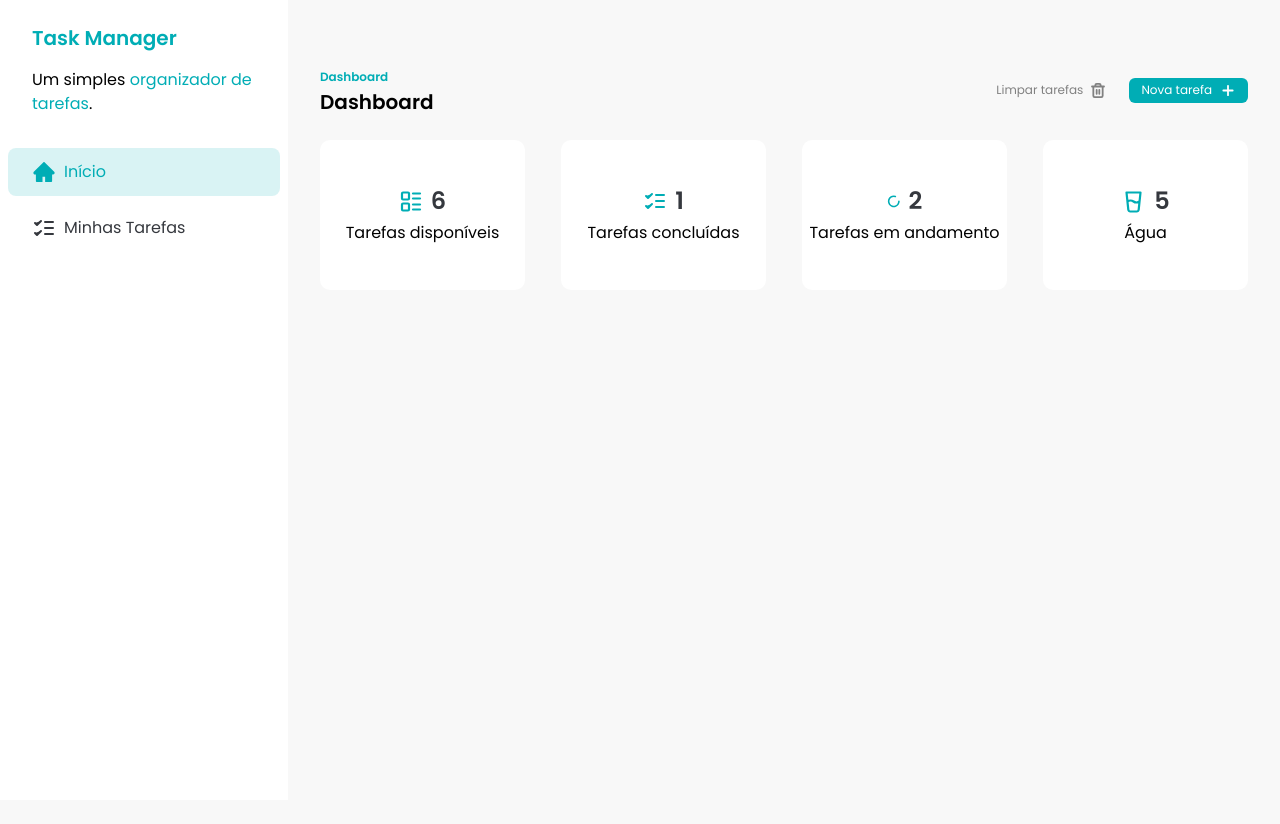
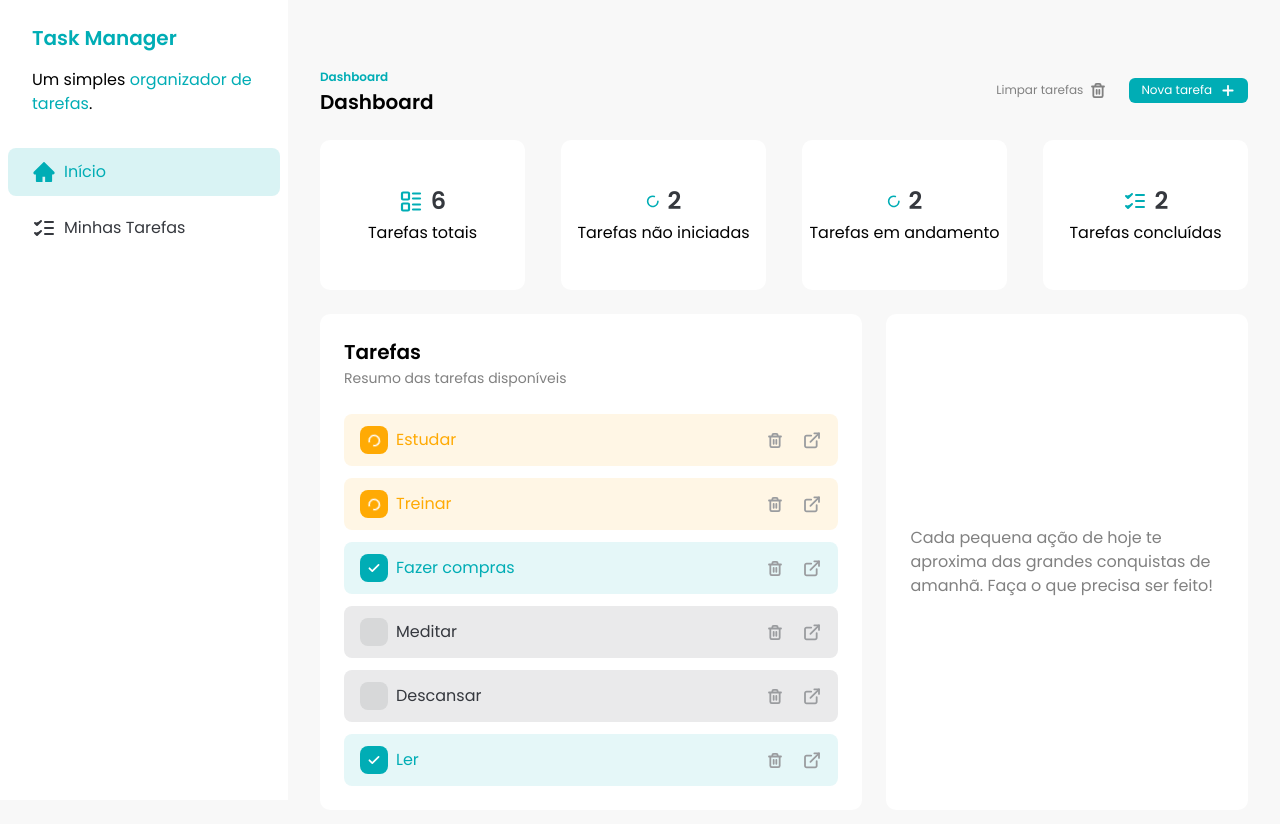
Before and after one commit to valmir-vasconcelos/fsc-task-manager, a React (Vite) app: page / in a window 1280 px wide. Shown: the top 824 px of the page. Before the commit the page ends 800 px from the top, so only its background shows below. Built offline with nearby package versions, Linux system fonts and the light colour scheme; data requests are answered from the project's data file.

Commit message:
Dashboard concluído

```diff
--- a/db.json
+++ b/db.json
@@ -40,7 +40,7 @@
       "title": "Ler",
       "description": "Ler livro sobre finanças",
       "time": "morning",
-      "status": "not_started"
+      "status": "done"
     }
   ]
 }
--- /dev/null
+++ b/src/components/DashboardCards.jsx
@@ -0,0 +1,42 @@
+import { LoaderIcon, Tasks2Icon, TasksIcon } from "../assets/icons";
+import { useGetTasks } from "../hooks/data/use-get-tasks";
+import DashboardCard from "./DashboardCard";
+
+const DashboardCards = () => {
+  const { data: tasks } = useGetTasks();
+
+  const notStartedTasks = tasks?.filter(
+    (task) => task.status === "not_started"
+  ).length;
+  const inProgressTasks = tasks?.filter(
+    (task) => task.status === "in_progress"
+  ).length;
+  const completedTasks = tasks?.filter((task) => task.status === "done").length;
+
+  return (
+    <div className="grid grid-cols-4 gap-9">
+      <DashboardCard
+        icon={<Tasks2Icon />}
+        mainText={tasks?.length}
+        secondaryText="Tarefas totais"
+      />
+      <DashboardCard
+        icon={<LoaderIcon />}
+        mainText={notStartedTasks}
+        secondaryText="Tarefas não iniciadas"
+      />
+      <DashboardCard
+        icon={<LoaderIcon />}
+        mainText={inProgressTasks}
+        secondaryText="Tarefas em andamento"
+      />
+      <DashboardCard
+        icon={<TasksIcon />}
+        mainText={completedTasks}
+        secondaryText="Tarefas concluídas"
+      />
+    </div>
+  );
+};
+
+export default DashboardCards;
--- a/src/components/TaskItem.jsx
+++ b/src/components/TaskItem.jsx
@@ -6,9 +6,12 @@ import TrashIcon from "../assets/icons/trash.svg?react";
 import Button from "./Button";
 import { Link } from "react-router-dom";
 import { useDeleteTask } from "../hooks/data/use-delete-task";
+import { useUpdateTask } from "../hooks/data/use-update-task";
 
-const TaskItem = ({ task, handleCheckboxClick }) => {
+const TaskItem = ({ task }) => {
   const { mutate: mutateDeleteTask, isPending } = useDeleteTask(task.id);
+
+  const { mutate: mutateUpdateTask } = useUpdateTask(task.id);
 
   const handleDeleteClick = async () => {
     mutateDeleteTask(undefined, {
@@ -19,6 +22,31 @@ const TaskItem = ({ task, handleCheckboxClick }) => {
         toast.error("Erro ao deletar tarefa");
       },
     });
+  };
+
+  const getNewStatus = () => {
+    if (task.status === "not_started") {
+      return "in_progress";
+    }
+    if (task.status === "in_progress") {
+      return "done";
+    }
+    return "not_started";
+  };
+
+  const handleCheckboxClick = () => {
+    mutateUpdateTask(
+      {
+        status: getNewStatus(),
+      },
+      {
+        onSuccess: () =>
+          toast.success("Status da tarefa atualizado com sucesso"),
+      },
+      {
+        onError: () => toast.error("Erro ao atualizar status da tarefa"),
+      }
+    );
   };
 
   const getStatusClasses = () => {
@@ -43,7 +71,7 @@ const TaskItem = ({ task, handleCheckboxClick }) => {
             type="checkbox"
             checked={task.status === "done"}
             className="absolute h-full w-full cursor-pointer opacity-0"
-            onChange={() => handleCheckboxClick(task.id)}
+            onChange={handleCheckboxClick}
           />
           {task.status === "done" && <CheckIcon />}
           {task.status === "in_progress" && (
--- a/src/components/Tasks.jsx
+++ b/src/components/Tasks.jsx
@@ -1,40 +1,18 @@
-import { toast } from "sonner";
 import { CloudSunIcon, MoonIcon, SunIcon } from "../assets/icons";
 //import TASKS from "../service/dados";
-import { useQueryClient } from "@tanstack/react-query";
+
 import { useGetTasks } from "../hooks/data/use-get-tasks";
-import { taskQueryKeys } from "../keys/queries";
+
 import Header from "./Header";
 import TaskItem from "./TaskItem";
 import TaskSeparator from "./TaskSeparator";
 
 const Tasks = () => {
-  const queryClient = useQueryClient();
-
   const { data: tasks } = useGetTasks();
 
   const morningTasks = tasks?.filter((task) => task.time === "morning");
   const afternoonTasks = tasks?.filter((task) => task.time === "afternoon");
   const eveningTasks = tasks?.filter((task) => task.time === "evening");
-
-  const handleTaskCheckboxClick = (taskId) => {
-    const newTasks = tasks.map((task) => {
-      if (task.id !== taskId) {
-        return task;
-      } else if (task.status === "not_started") {
-        toast.success("Tarefa iniciada com sucesso");
-        return { ...task, status: "in_progress" };
-      } else if (task.status === "in_progress") {
-        toast.success("Tarefa concluída com sucesso");
-        return { ...task, status: "done" };
-      } else if (task.status === "done") {
-        toast.success("Tarefa reiniciada com sucesso");
-        return { ...task, status: "not_started" };
-      }
-      return task;
-    });
-    queryClient.setQueryData(taskQueryKeys.getAll, newTasks);
-  };
 
   return (
     <div className="w-full space-y-6 px-8 py-16">
@@ -51,11 +29,7 @@ const Tasks = () => {
             </p>
           )}
           {morningTasks?.map((task) => (
-            <TaskItem
-              key={task.id}
-              task={task}
-              handleCheckboxClick={handleTaskCheckboxClick}
-            />
+            <TaskItem key={task.id} task={task} />
           ))}
         </div>
         <div className="my-6 space-y-3">
@@ -66,11 +40,7 @@ const Tasks = () => {
             </p>
           )}
           {afternoonTasks?.map((task) => (
-            <TaskItem
-              key={task.id}
-              task={task}
-              handleCheckboxClick={handleTaskCheckboxClick}
-            />
+            <TaskItem key={task.id} task={task} />
           ))}
         </div>
         <div className="space-y-3">
@@ -81,11 +51,7 @@ const Tasks = () => {
             </p>
           )}
           {eveningTasks?.map((task) => (
-            <TaskItem
-              key={task.id}
-              task={task}
-              handleCheckboxClick={handleTaskCheckboxClick}
-            />
+            <TaskItem key={task.id} task={task} />
           ))}
         </div>
       </div>
--- a/src/hooks/data/use-update-task.js
+++ b/src/hooks/data/use-update-task.js
@@ -10,9 +10,10 @@ export const useUpdateTask = (taskId) => {
     mutationKey: taskMutationKeys.update(taskId),
     mutationFn: async (updateData) => {
       const { data: updatedTask } = await api.patch(`/tasks/${taskId}`, {
-        title: updateData.title.trim(),
-        description: updateData.description.trim(),
-        time: updateData.time.trim(),
+        title: updateData?.title?.trim(),
+        description: updateData?.description?.trim(),
+        time: updateData?.time?.trim(),
+        status: updateData?.status?.trim()
       });
 
       // atualiza o Cache
--- a/src/pages/Home.jsx
+++ b/src/pages/Home.jsx
@@ -1,50 +1,38 @@
-import {
-  GlassWaterIcon,
-  LoaderIcon,
-  Tasks2Icon,
-  TasksIcon,
-} from "../assets/icons";
-import DashboardCard from "../components/DashboardCard";
+import DashboardCards from "../components/DashboardCards";
 import Header from "../components/Header";
 import Sidebar from "../components/Sidebar";
+import TaskItem from "../components/TaskItem";
 import { useGetTasks } from "../hooks/data/use-get-tasks";
 
 const HomePage = () => {
   const { data: tasks } = useGetTasks();
-  const notStartedTask = tasks?.filter(
-    (task) => task.status === "not_started"
-  ).length;
-  const inProgressTask = tasks?.filter(
-    (task) => task.status === "in_progress"
-  ).length;
-  const completedTask = tasks?.filter((task) => task.status === "done").length;
-
   return (
     <div className="flex">
       <Sidebar />
       <div className="w-full space-y-6 px-8 py-16">
         <Header title="Dashboard" subtitle="Dashboard" />
-        <div className="grid grid-cols-4 gap-9">
-          <DashboardCard
-            icon={<Tasks2Icon />}
-            mainText={tasks?.length}
-            secondaryText="Tarefas disponíveis"
-          />
-          <DashboardCard
-            icon={<TasksIcon />}
-            mainText={completedTask}
-            secondaryText="Tarefas concluídas"
-          />
-          <DashboardCard
-            icon={<LoaderIcon />}
-            mainText={inProgressTask}
-            secondaryText="Tarefas em andamento"
-          />
-          <DashboardCard
-            icon={<GlassWaterIcon />}
-            mainText="5"
-            secondaryText="Água"
-          />
+        <DashboardCards />
+        <div className="grid grid-cols-[1.5fr,1fr] gap-6">
+          <div className="space-y-6 rounded-[10px] bg-white p-6">
+            <div>
+              <h3 className="text-xl font-semibold">Tarefas</h3>
+              <span className="text-sm text-brand-dark-gray">
+                Resumo das tarefas disponíveis
+              </span>
+            </div>
+
+            <div className="space-y-3">
+              {tasks?.map((task) => (
+                <TaskItem key={task.id} task={task} />
+              ))}
+            </div>
+          </div>
+          <div className="flex items-center justify-center space-y-6 rounded-[10px] bg-white p-6">
+            <p className="text-brand-dark-gray">
+              Cada pequena ação de hoje te aproxima das grandes conquistas de
+              amanhã. Faça o que precisa ser feito!
+            </p>
+          </div>
         </div>
       </div>
     </div>
```
